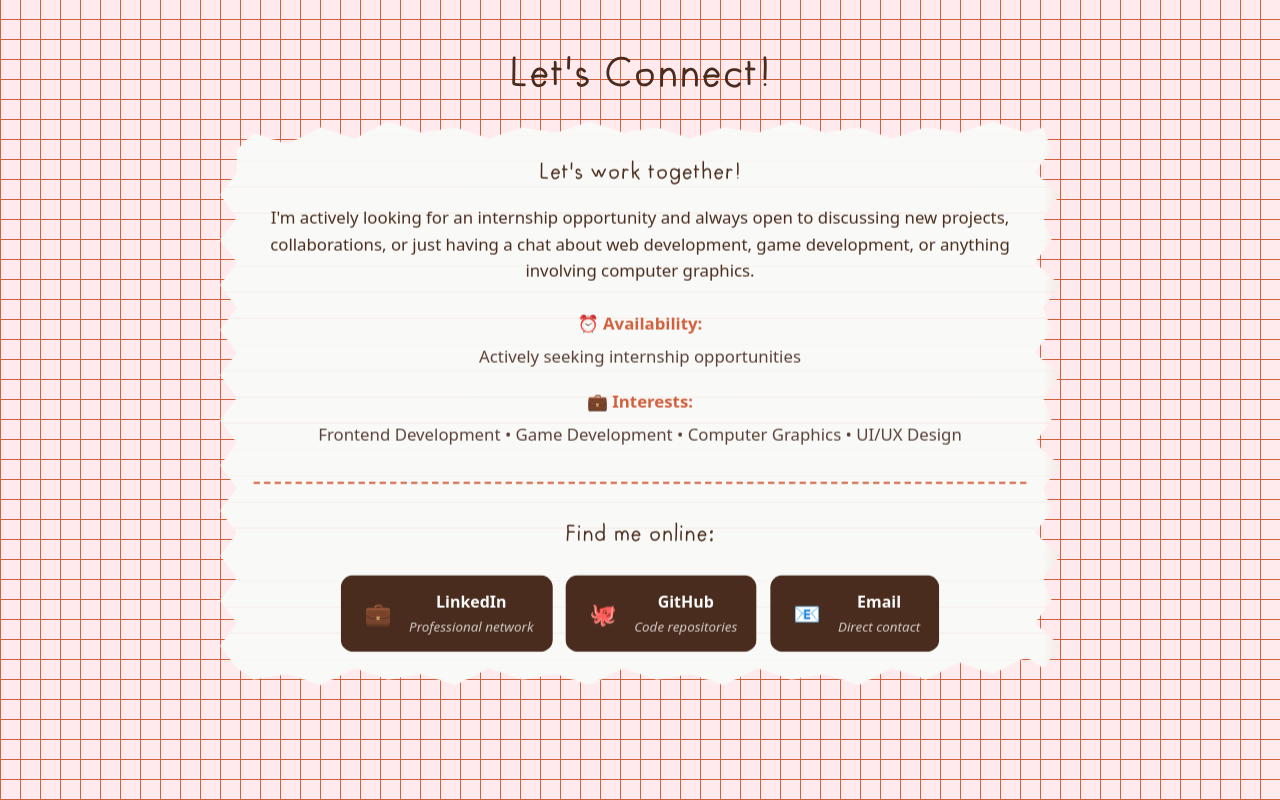
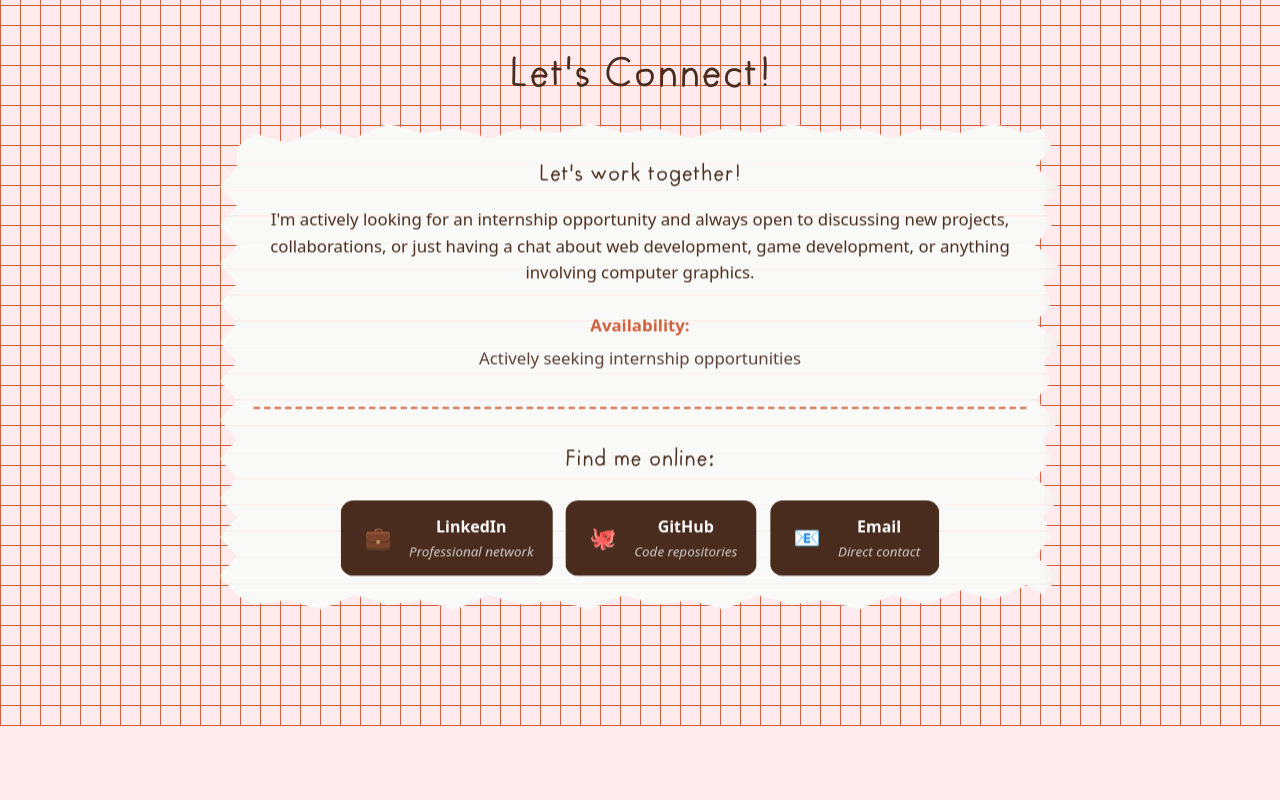
Before and after one commit to estellaaaa/portfolio, a React (Vite) app: page / in a window 1280 px wide. Shown: the part 2021-2821 px from the top of the page. After the commit the page ends 2747 px from the top, so only its background shows below. Built offline with nearby package versions, Linux system fonts and the light colour scheme.

Commit message:
Remove interests section from contact card

```diff
--- a/src/App.tsx
+++ b/src/App.tsx
@@ -121,11 +121,8 @@ const Contact = () => {
           <p>I'm actively looking for an internship opportunity and always open to discussing new projects, collaborations, or just having a chat about web development, game development, or anything involving computer graphics.</p>
 
           <div className="availability">
-            <h5>⏰ Availability:</h5>
+            <h5>Availability:</h5>
             <p>Actively seeking internship opportunities</p>
-
-            <h5>💼 Interests:</h5>
-            <p>Frontend Development • Game Development • Computer Graphics • UI/UX Design</p>
           </div>
         </div>
 
```
